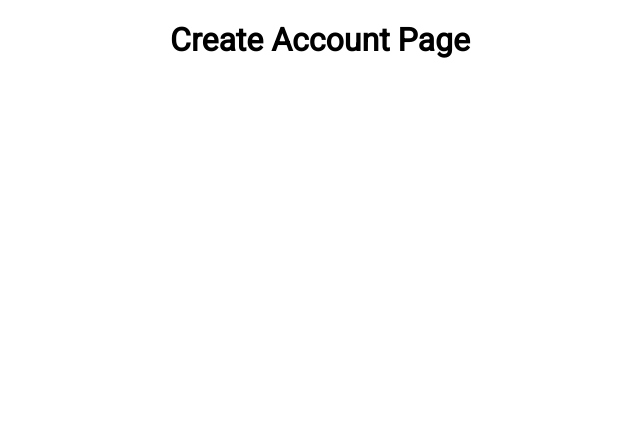
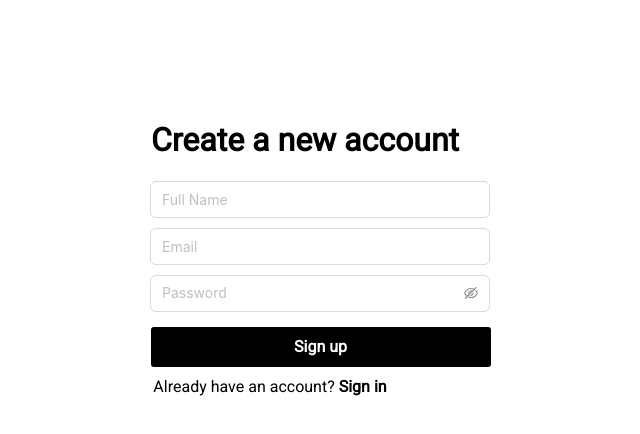
Before and after one commit to Bonitz0902/ticketwave-frontend, a React (Create React App) app in the folder ticketwave/: page /createAccount in a window 1280 px wide. Shown: the top 434 px of the page, without its empty margins (320-960 px from the left). Built offline with nearby package versions, Linux system fonts and the light colour scheme.

Commit message:
feat: created an account page and applied css

```diff
--- /dev/null
+++ b/ticketwave/src/css/CreateAccountPage.css
@@ -0,0 +1,102 @@
+@import url('https://fonts.googleapis.com/css2?family=Roboto:ital,wght@0,400;1,300&display=swap');
+* {
+  font-family: 'Roboto', sans-serif;
+}
+
+.createAccount {
+    display: flex;
+    flex-direction: column;
+    align-items: center;
+    justify-content: center;
+    margin-top: 100px;
+}
+
+h1 {
+    margin-left: -30px;
+    text-align: left;
+}
+
+.inputs {
+    height: 37px;
+    width: 340px;
+    margin-bottom: 10px;
+}
+
+.inputs:hover,
+.inputs:focus,
+.inputs-selector:active,
+.inputs-focused {
+    border-color: #000;
+    outline: none;
+    box-shadow: none !important;
+}
+
+.custom-password-input {
+    outline: none;
+    height: 37px;
+    width: 340px;
+}
+
+.ant-input-affix-wrapper.ant-input-password:hover,
+.ant-input-affix-wrapper-focused
+{
+    border-color: #000;
+    box-shadow: none !important;
+}
+
+.alertBox {
+    margin-top: 10px;
+    width: 340px;
+}
+
+button {
+    align-items: center;
+    margin-top: 15px;
+    margin-left: 1px;
+    margin-bottom: 10px;
+    cursor: pointer;
+    padding: 5px;
+    border-radius: 3px;
+    font-size: 16px;
+    background: black;
+    font-weight: bolder;
+    color: white;
+    border: 2px solid transparent;
+    height: 40px;
+    width: 340px;
+}
+
+.haveAccount {
+    margin-left: -100px;
+}
+
+.signIn {
+    cursor: pointer;
+    font-weight: bolder;
+}
+
+.signIn:hover {
+    color: rgb(19,36,38);
+}
+
+@media screen and (max-width: 768px) {
+    .createAccount {
+      max-width: 100%;
+    }
+
+    button {
+        margin-top: 200px;
+
+    }
+}
+
+@media screen and (max-width: 375px) {
+    .createAccount {
+      max-width: 100%;
+    }
+
+    button {
+        margin-top: 100px;
+
+    }
+}
--- a/ticketwave/src/pages/CreateAccountPage.js
+++ b/ticketwave/src/pages/CreateAccountPage.js
@@ -1,5 +1,100 @@
+import { useState } from 'react';
+import { useNavigate } from "react-router-dom";
+import '../css/CreateAccountPage.css';
+import { Button, Input, Space, Alert } from 'antd';
+
 export const CreateAccountPage = () => {
+    const navigate = useNavigate();
+    const [passwordVisible, setPasswordVisible] = useState(false);
+    const [showAlert, setShowAlert] = useState(false);
+    const [showAlertLength, setShowAlertLength] = useState(false);
+    const [name, setName] = useState();
+    const [email, setEmail] = useState();
+    const [password, setPassword] = useState();
+    const emailRegex = /^[A-Za-z0-9._%+-]+@[A-Za-z0-9.-]+\.[A-Za-z]{2,}$/;
+
+    const returnToLogin = () => {
+        navigate("/login");
+    }
+
+    const handleName = (event) => {
+        setName(event.target.value);
+    };
+
+    const handleEmail = (event) => {
+        setEmail(event.target.value);
+    };
+
+    const handlePassword = (event) => {
+        setPassword(event.target.value);
+    };
+
+
+    const signUp = () => {
+        if(!name || name.trim() === ""
+                 || !email || email.trim() === "" || !email.match(emailRegex)
+                 || !password || password.trim() === "") {
+            setShowAlert(true);
+
+        } else {
+            setShowAlert(false);
+        }
+
+        if(name.trim().length < 8 || password.trim().length < 8){
+            setShowAlertLength(true);
+        } else {
+            setShowAlertLength(false);
+        }
+    }
+
     return (
-        <h1>Create Account Page</h1>
+        <div className='parent'>
+            <div className='createAccount'>
+                <h1>Create a new account</h1>
+                <Input
+                    placeholder='Full Name'
+                    className='inputs'
+                    value={name}
+                    onChange={handleName}
+                />
+
+                <Input
+                    placeholder='Email'
+                    className='inputs'
+                    value={email}
+                    onChange={handleEmail}
+                />
+                <Input.Password
+                    className='custom-password-input'
+                    placeholder="Password"
+                    visibilityToggle={{
+                        visible: passwordVisible,
+                        onVisibleChange: setPasswordVisible,
+                    }}
+                    onChange={handlePassword}
+                />
+
+                {showAlert &&
+                <Alert
+                className='alertBox'
+                message="Inputs are invalid!"
+                type="warning"
+                showIcon />}
+
+                {showAlertLength &&
+                <Alert
+                className='alertBox'
+                message="Username/Password has to be least 8 characters!"
+                type="warning"
+                showIcon />}
+
+                <button className='signUp' onClick={() => signUp()}>Sign up</button>
+                <div className='haveAccount'>
+                    <span> Already have an account?
+                        <span className='signIn' onClick={() => returnToLogin()}> Sign in</span>
+                    </span>
+                </div>
+            </div>
+         </div>
     );
 }
```
